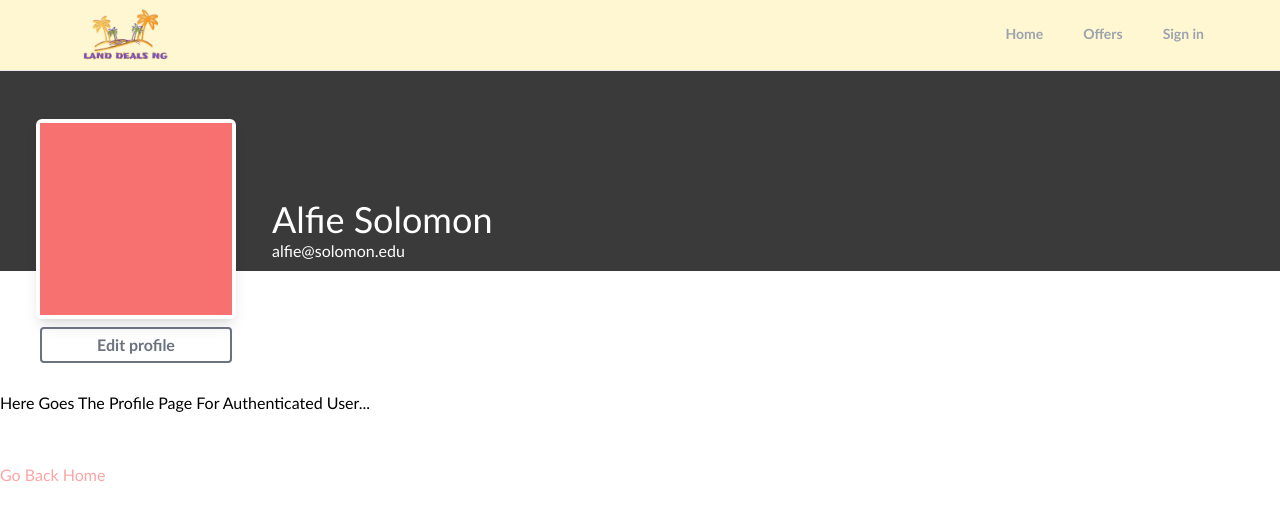
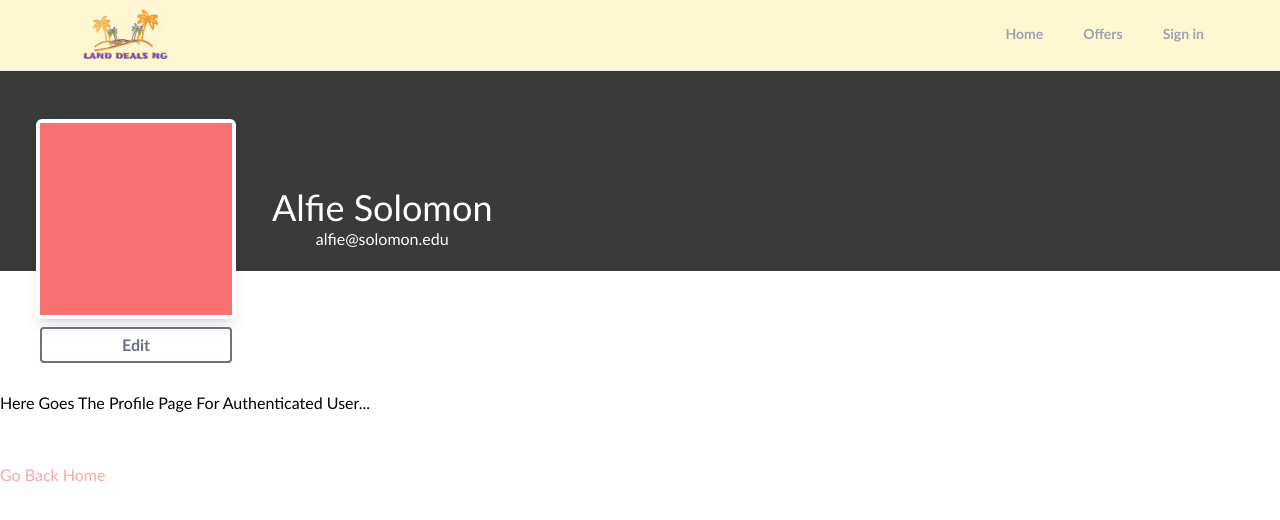
Before and after one commit to yakubu-josiah/Estate-Agent, a React (Create React App) app: page /profile in a window 1280 px wide. Shown: the top 520 px of the page. Built offline with nearby package versions, Linux system fonts and the light colour scheme; no server answers.

Commit message:
form structure added for toggle

```diff
--- a/src/pages/Profile.jsx
+++ b/src/pages/Profile.jsx
@@ -1,27 +1,68 @@
-import React from "react";
+import React, { useState } from "react";
 import { Link } from "react-router-dom";
 
 export default function Profile() {
+  const [editMode, setEditMode] = useState(true);
+  // const [showForm, setShowForm] = useState(false);
+
+  const editForm = (e) => {
+    e.stopPropagation();
+    setEditMode(false);
+    console.log("Clicked!!");
+  };
+  const saveForm = (e) => {
+    e.stopPropagation();
+    setEditMode(true);
+  };
+  const submitName = (e) => {
+    e.preventDefault();
+    e.stopPropagation();
+  };
   return (
     <div className="profileCont">
       <div className="">
         <div className="imgCont h-[200px] w-full">
           <div className="">
+            <form action="" onSubmit={submitName}>
               <div className="image ml-9 mt-12 flex ">
                 <div
                   id="img"
                   className="rounded-md row-auto h-[200px] w-[200px] mr-9 space-y-3 border-4 border-white shadow-lg"
                 >
                   <div className="bg-red-400 w-full h-full"></div>
-                <button className="border-2 border-gray-500 text-gray-500 hover:bg-gray-600 hover:text-white font-bold py-1 w-full rounded transition duration-300 ease-in-out">
-                  Edit profile
+                  {editMode ? (
+                    <button
+                      className="border-2 border-gray-500 text-gray-500 hover:bg-gray-600 hover:text-white font-bold py-1 w-full rounded transition duration-300 ease-in-out"
+                      onClick={editForm}
+                    >
+                      Edit
                     </button>
+                  ) : (
+                    <button
+                      className="border-2 border-green-500 text-green-500 hover:bg-green-600 hover:text-white font-bold py-1 w-full rounded transition duration-300 ease-in-out"
+                      type="submit"
+                      onClick={saveForm}
+                    >
+                      Save Changes
+                    </button>
+                  )}
                 </div>
-              <div className="text-white rounded-md mt-20">
+                <div className="text-white rounded-md mt-15 flex flex-col items-center justify-center">
+                  {editMode ? (
                     <h5 className="text-4xl">Alfie Solomon</h5>
+                  ) : (
+                    <input
+                      type="text"
+                      name="name"
+                      placeholder="Alfie Solomons"
+                      className="text-[26px] text-center p-1 max-w-[210px] text-black rounded-full"
+                    />
+                  )}
+
                   <p>alfie@solomon.edu</p>
                 </div>
               </div>
+            </form>
           </div>
         </div>
       </div>
```
Lines whose indentation alone changed are shown as unchanged.
